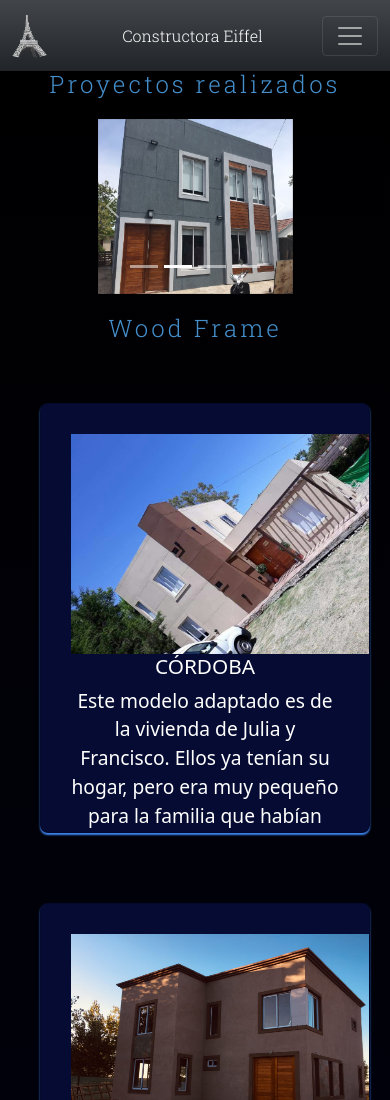
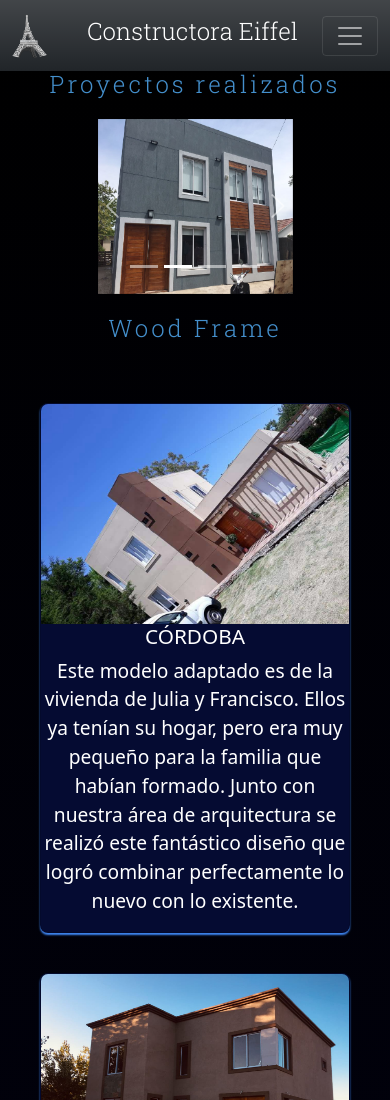
Before and after one commit to javimiglie/Constructora-Eiffel, a website: page pages/proyectosrealizados.html in a window 390 px wide. Shown: the top 1100 px of the page. Drawn offline with nearby package versions, Linux system fonts and the light colour scheme.

Commit message:
modifique h1

```diff
--- a/pages/proyectosrealizados.html
+++ b/pages/proyectosrealizados.html
@@ -30,7 +30,8 @@
             <div class="container-fluid">
                 <a class="navbar-brand" href="../index.html">
                     <img src="../Media/Fotos/Eiffel.png" width="35px" height="45px" alt="Logo Empresa">
-                </a> Constructora Eiffel
+                </a>
+                <h1>Constructora Eiffel </h1>
                 <button class="navbar-toggler" type="button" data-bs-toggle="collapse" data-bs-target="#navbarSupportedContent" aria-controls="navbarSupportedContent" aria-expanded="false" aria-label="Toggle navigation">
                 <span class="navbar-toggler-icon"></span>
             </button>
--- a/scss/_error404.scss
+++ b/scss/_error404.scss
@@ -1,5 +1,6 @@
 main {
-    .conteiner {
+    min-height: 1000px;
+    .contenedor {
         display: flex;
         flex-direction: column;
         gap: 30px;
@@ -13,6 +14,7 @@ main {
         }
         div {
             padding: 30px;
+            font-family: 'Roboto Slab', serif;
         }
         .button {
             text-decoration: none;
--- a/scss/_header.scss
+++ b/scss/_header.scss
@@ -1,6 +1,9 @@
 header {
     font-family: 'Roboto Slab', serif;
     nav {
+        h1 {
+            font-size: 2rem;
+        }
         ul {
             margin: 5px auto;
             text-align: center;
--- a/scss/_proyectos-realizados.scss
+++ b/scss/_proyectos-realizados.scss
@@ -29,7 +29,7 @@
                 .card {
                     background-color: rgb(5, 11, 50);
                     width: 330px;
-                    height: 430px;
+                    height: auto;
                     border-radius: 8px;
                     box-shadow: 0 2px 2px rgb(62, 134, 243);
                     overflow: hidden;
--- a/scss/_responsive.scss
+++ b/scss/_responsive.scss
@@ -92,6 +92,11 @@
     @media only screen and (max-width: 600px) {
         body {
             width: 100%;
+            nav {
+                h1 {
+                    font-size: 1.5rem;
+                }
+            }
             main {
                 video {
                     display: none;
```
Also changed, not shown: index.html (+2 -1 lines), pages/contacto.html (+2 -1 lines), pages/error404.html (+2 -2 lines), pages/modelos.html (+2 -1 lines), pages/sistemasconstructivos.html (+2 -1 lines), css/estilo.css.
